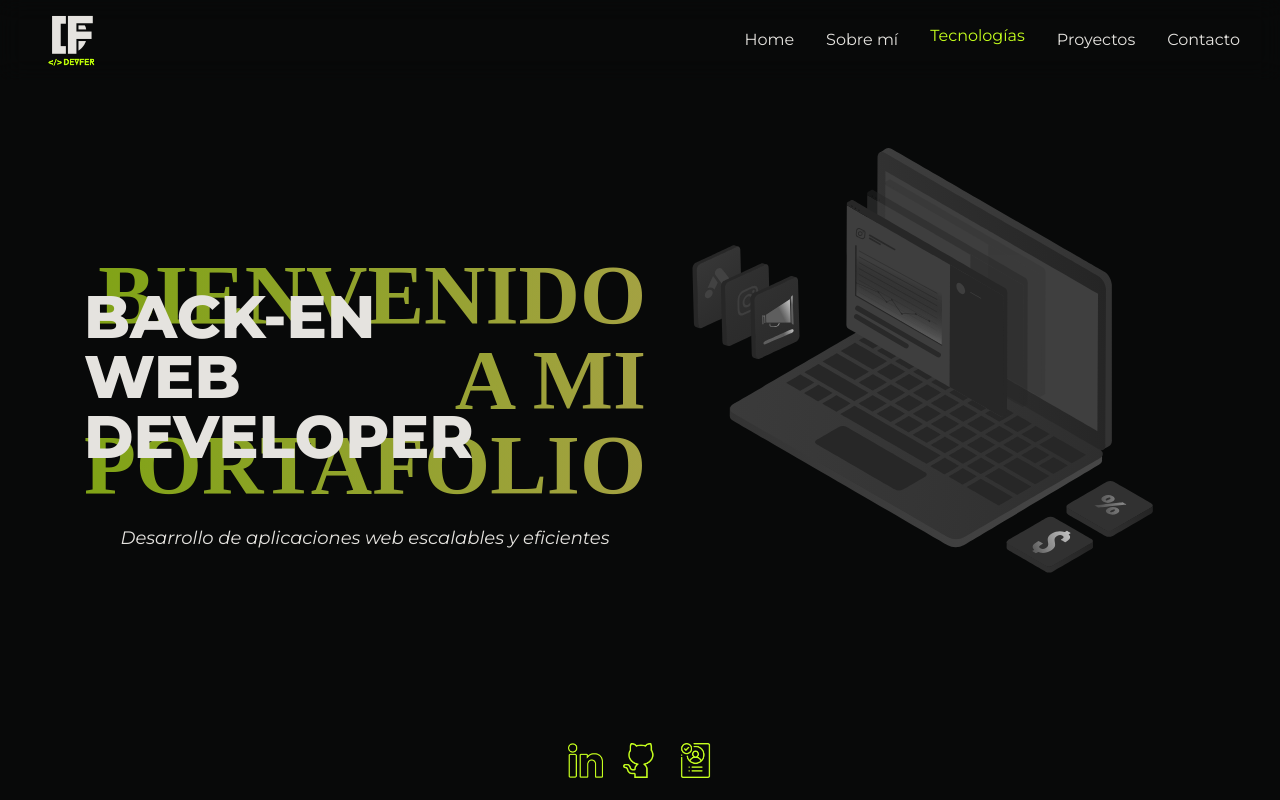
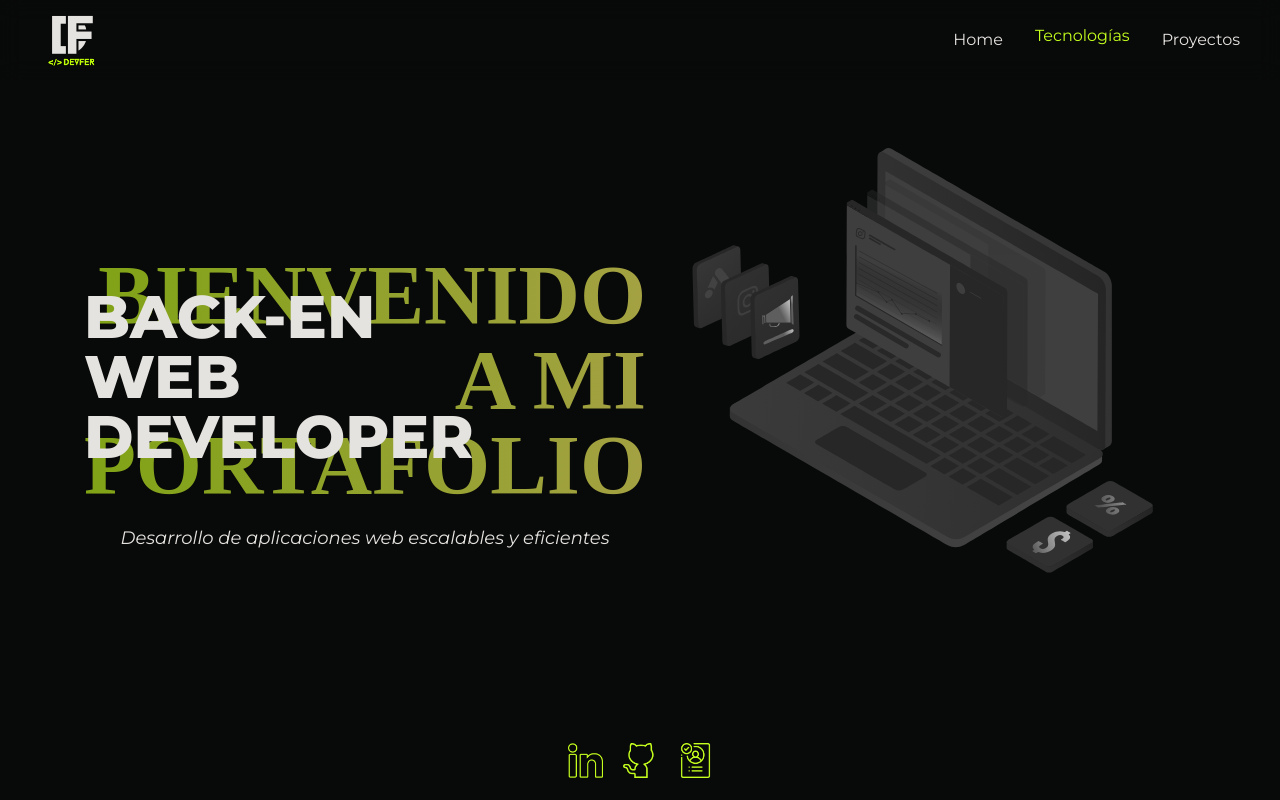
Before and after one commit to fernando8alvarez/Portafolio-2.0v, a React (Vite) app: page / in a window 1280 px wide. Shown: the top 800 px of the page. Built offline with nearby package versions, Linux system fonts and the light colour scheme; a web font is replaced by a local one.

Commit message:
refactor: reduccion pestañas

```diff
--- a/src/components/Navbar/Navbar.jsx
+++ b/src/components/Navbar/Navbar.jsx
@@ -17,10 +17,10 @@ export default function Navbar({ currentSection }) {
 
     const sections = [
         { text: "Home", id: "section-1" },
-        { text: "Sobre mí", id: "section-2" },
+        //{ text: "Sobre mí", id: "section-2" },
         { text: "Tecnologías", id: "section-3" },
         { text: "Proyectos", id: "section-4" },
-        { text: "Contacto", id: "section-5" }
+        //{ text: "Contacto", id: "section-5" }
     ]
 
     //Menu hamburguesa
```
